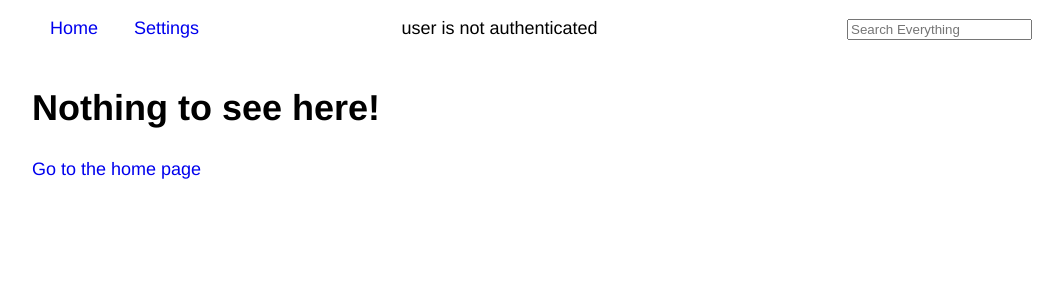
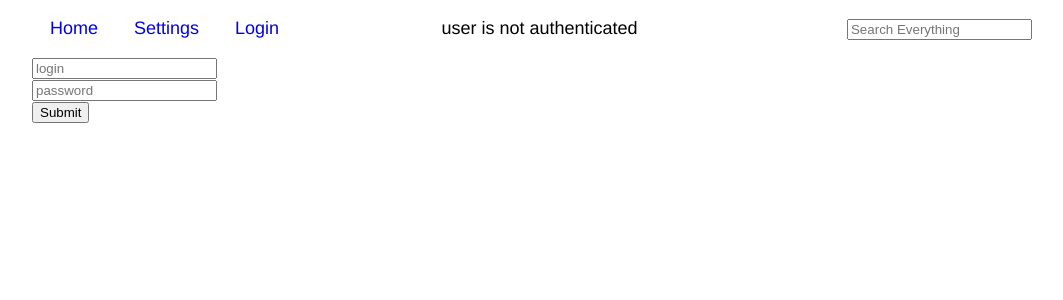
Before and after one commit to jddh/omnicritic, a React (Create React App) app in the folder website/: page /login in a window 1280 px wide. Shown: the top 300 px of the page, without its empty margins (108-1171 px from the left). Built offline with nearby package versions, Linux system fonts and the light colour scheme.

Commit message:
new RT markup; login link; UI tweaks

```diff
--- a/website/src/App.js
+++ b/website/src/App.js
@@ -7,6 +7,7 @@ import SearchResults from "./SearchResults";
 import Settings from "./Settings/Settings";
 import Watchlist from "./Watchlist/Watchlist";
 import Header from "./Header";
+import Login from "./Login";
 import Logout from "./Logout";
 import useSemiPersistentState from "./semiPersistentState";
 
@@ -26,6 +27,7 @@ export default function App() {
           <Route path="search/:query" element={<SearchResults />} />
           <Route path="watchlist" element={<Watchlist />} />
           <Route path="settings" element={<Settings />} />
+          <Route path="login" element={<Login />} />
           <Route path="logout" element={<Logout />} />
 
           {/* Using path="*"" means "match anything", so this route
@@ -77,7 +79,7 @@ function Dashboard() {
 function NoMatch() {
   return (
     <div>
-      <h2>Nothing to see here!</h2>
+      <h2>401</h2>
       <p>
         <Link to="/">Go to the home page</Link>
       </p>
--- a/website/src/Header.js
+++ b/website/src/Header.js
@@ -16,6 +16,12 @@ export default function Header() {
 					<li>
 						<Link to="/settings">Settings</Link>
 					</li>
+
+					{!token &&
+					<li>
+						<Link to="/login">Login</Link>
+					</li>}
+
 					{token &&
 					<>
 					<li>
@@ -26,6 +32,7 @@ export default function Header() {
 					</li>
 					</>
 					}
+
 				</ul>
 			</nav>
 
--- a/website/src/ListItem.js
+++ b/website/src/ListItem.js
@@ -21,13 +21,13 @@ export default function ListItem({item, isFavourited, showFavourite}) {
 			</td>
 
 			<td className='numerical'>
-				{item.ratings?.colonel?.rating &&
-				item.ratings.colonel.rating}
+				{item.ratings?.imdb?.rating &&
+				item.ratings.imdb.rating}
 			</td>
 
 			<td className='numerical'>
-				{item.ratings?.imdb?.rating &&
-				item.ratings.imdb.rating}
+				{item.ratings?.colonel?.rating &&
+				item.ratings.colonel.rating}
 			</td>
 
 			<AuthOrHidden>
--- a/website/src/ListTable.js
+++ b/website/src/ListTable.js
@@ -117,7 +117,7 @@ export default function ListTable({data, id}) {
 
 	React.useEffect(() => {
 		localStorage.setItem('pageLimit',pager.limit);
-	},[pager.limit])
+	},[pager.limit]);
 
 	//favourites
 	const [userApi, getFromUserApi] = useApi({ useAuth: true });
@@ -166,12 +166,12 @@ export default function ListTable({data, id}) {
 						RT
 					</SortingColumn>
 
+					<SortingColumn sorter={changeSort} dataSource='ratings.imdb.rating' activeSort={activeSort} parentDirection={sortDirection}>
+						IMDB
+					</SortingColumn>
+
 					<SortingColumn sorter={changeSort} dataSource='ratings.colonel.rating' activeSort={activeSort} parentDirection={sortDirection}>
 						Colonel
-					</SortingColumn>
-
-					<SortingColumn sorter={changeSort} dataSource='ratings.imdb.rating' activeSort={activeSort} parentDirection={sortDirection}>
-						IMDB
 					</SortingColumn>
 
 					<SortingColumn sorter={changeSort} dataSource='scrapeDate' activeSort={activeSort} parentDirection={sortDirection}>
--- /dev/null
+++ b/website/src/Login.js
@@ -0,0 +1,12 @@
+import { useContext } from "react";
+import LoginForm from "./Auth/LoginForm";
+import authContext from "./Auth/authContext";
+
+export default function Login() {
+	const { token } = useContext(authContext);
+	if (token) window.location.pathname = '/';
+
+	return (
+		<LoginForm />
+	)
+}
--- a/website/src/Title/ExecActions.js
+++ b/website/src/Title/ExecActions.js
@@ -19,6 +19,7 @@ export default function ExecActions({id}) {
 
 	async function getRating(e) {
 		e.preventDefault();
+		setApiResponse('');
 		const source = e.target['rating-source'].value;
 		const ratingRq = await getFromApi('title/get/rate', {
 			method: 'post',
```
Also changed, not shown: 2 other files (tests, documents, lock files or other folders).
